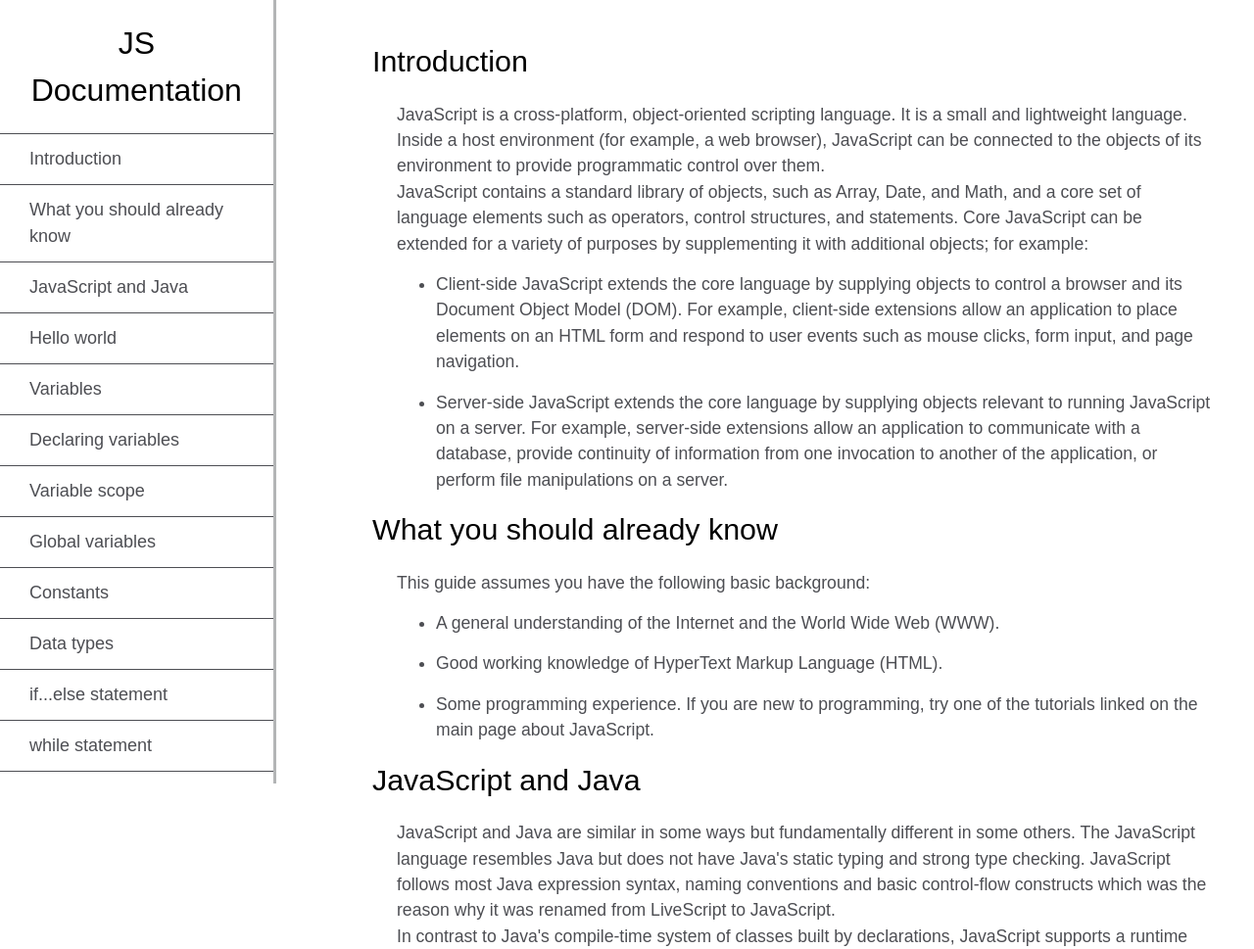
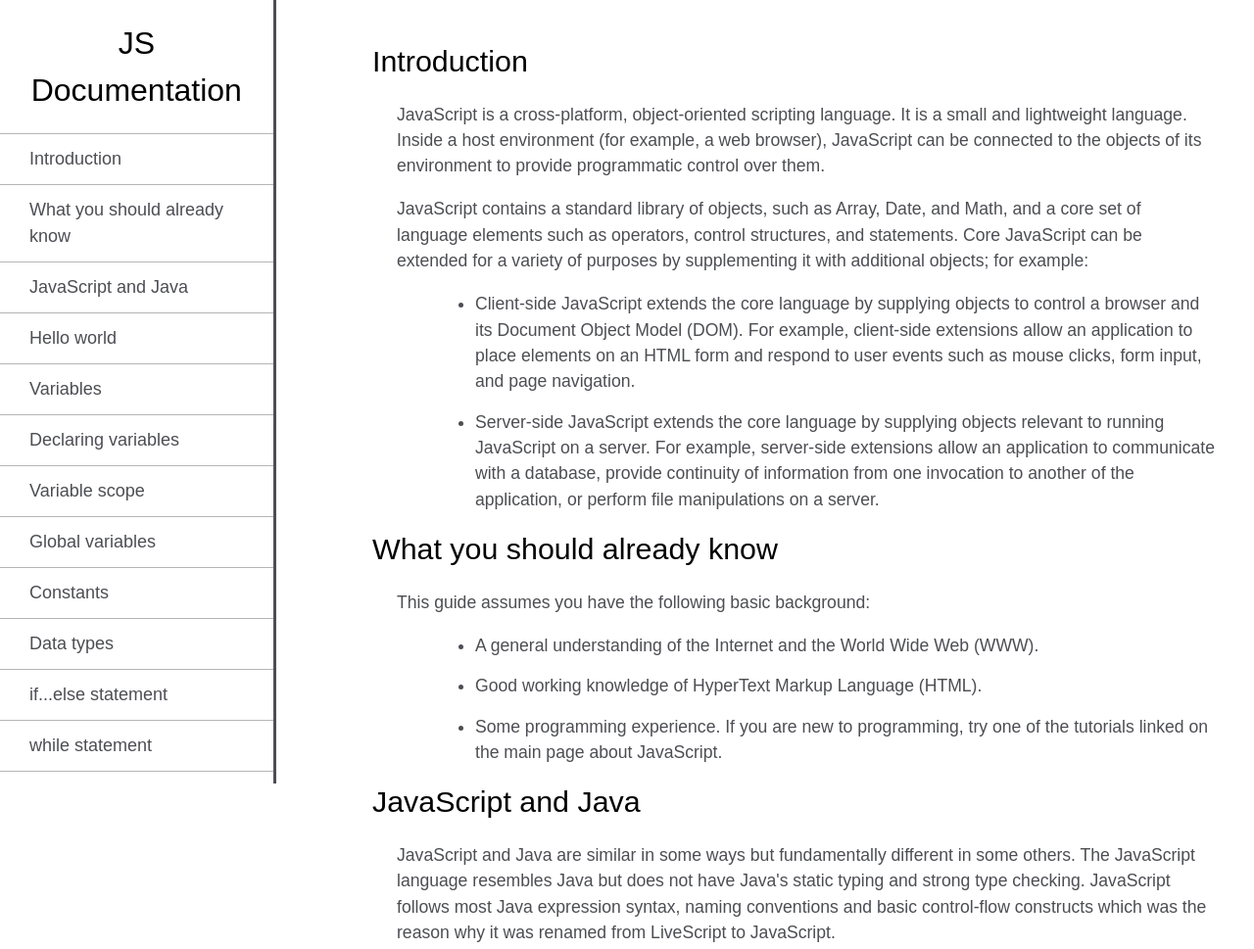
Before and after one commit to Chukwuebukaj/Yonas_and_Chukwuebuka, a plain HTML site: page fcc-test-suite-template-master/index.html in a window 1280 px wide. Shown: the top 969 px of the page at 98% size. Drawn offline with Linux system fonts and the light colour scheme.

Commit message:
Fixed more errors

```diff
--- a/fcc-test-suite-template-master/css/style.css
+++ b/fcc-test-suite-template-master/css/style.css
@@ -1,12 +1,16 @@
 * {
   box-sizing: border-box;
+  scroll-behavior: smooth;
+}
+
+body {
   margin: 0;
   padding: 0;
   font-family: sans-serif;
   color: #4d4e53;
   line-height: 1.5;
-  scroll-behavior: smooth;
 }
+
 /*General CSS*/
 header {
   color: black;
@@ -21,6 +25,7 @@ code {
   margin: 15px;
   border-radius: 5px;
 }
+
 article {
   margin-left: 25px;
   font-size: 1.1em;
@@ -33,10 +38,10 @@ article {
   width: 22%;
   height: 100%;
   border-right: solid;
-  border-color: #b3b5b6;
   overflow-y: auto;
 }
-#navbar > header {
+
+#navbar>header {
   position: sticky;
   top: 0;
   text-align: center;
@@ -44,32 +49,41 @@ article {
   padding: 20px;
   font-size: 2em;
 }
+
 .nav-link {
   text-decoration: none;
   display: block;
   border-top: 1px solid;
   padding: 12px 30px;
   font-size: 18px;
+  border-color: #b3b5b6;
+  color: #4d4e53;
 }
+
 #main-doc {
   position: absolute;
   margin-left: 340px;
   padding: 40px;
 }
-section > header {
+
+section>header {
   font-size: 1.9em;
 }
+
 .main-section header {
   margin-bottom: 18px;
 }
+
 article ul {
   margin-left: 40px;
   margin-top: 15px;
   margin-bottom: 15px;
 }
+
 article li {
   margin-bottom: 15px;
 }
+
 @media screen and (max-width: 600px) {
   #navbar {
     display: flex;
```
